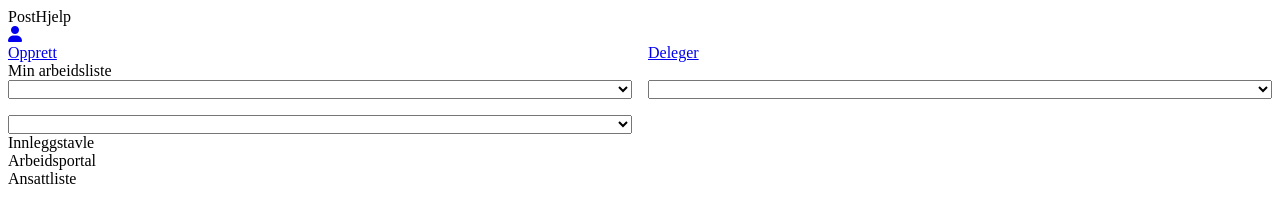
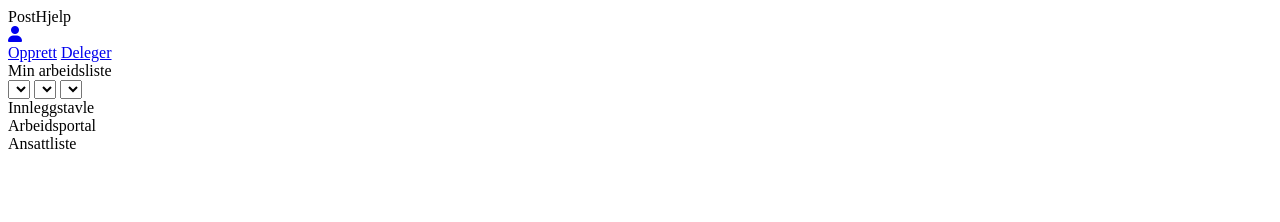
Before and after one commit to PostHjelp/PostHjelp.github.io, a website with bundled scripts: page html/arbeidsportal.html in a window 1280 px wide. Built offline with nearby package versions, Linux system fonts and the light colour scheme; no server answers.

Commit message:
style in arbeidsportal changed.

```diff
--- a/css/arbeidsportal.css
+++ b/css/arbeidsportal.css
@@ -7,6 +7,23 @@ section .my-work-header, .confirmation-messages-element, .work-btn {
     grid-gap: 1rem; /* Satt til det samme som i index, kanskje endre senere? */
 }
 
+.admin-btn-container {
+    display: grid;
+    grid-template-columns: 1fr 1fr;
+    grid-gap: 1rem;
+    width: 100%;
+    position: fixed;
+    bottom: 11.5%;
+    left: 50%;
+    transform: translateX(-50%);
+    border-radius: .5rem;
+    font-size: 1.1rem;
+    width: 80%;
+    justify-content: center;
+    align-items: center;
+    z-index: 1000; /* Ensures the button is above other content */
+}
+
 #add-work-btn {
     border-radius: .5rem;
     display: none;
@@ -14,9 +31,9 @@ section .my-work-header, .confirmation-messages-element, .work-btn {
     text-align: center;
     text-decoration: none;
     color: white;
-    font-size: 2rem;
-    padding-top: 1rem;
-    padding-bottom: 1rem;
+    font-size: 1.1rem;
+    padding-top: .8rem;
+    padding-bottom: .8rem;
     justify-content: center;
     align-items: center;
     box-shadow: 0 0 10px rgba(0, 0, 0, 0.1);
@@ -29,7 +46,7 @@ section .my-work-header, .confirmation-messages-element, .work-btn {
     text-align: center;
     text-decoration: none;
     color: black;
-    font-size: 2rem;
+    font-size: 1.2rem;
     padding-top: 1rem;
     padding-bottom: 1rem;
     justify-content: center;
@@ -148,12 +165,12 @@ section .my-work-header, .confirmation-messages-element, .work-btn {
 
 #work-container {
     display: grid;
-    grid-gap: 2rem;
+    grid-gap: 1.35rem;
 }
 
 #my-work-container {
     display: none;
-    grid-gap: 2rem;
+    grid-gap: 1.35rem;
     padding-bottom: 1rem;
 }
 
@@ -161,7 +178,7 @@ section .my-work-header, .confirmation-messages-element, .work-btn {
     border-radius: .5rem;
     position: relative;
     display: grid;
-    grid-gap: 1rem;
+    grid-gap: .7rem;
     text-align: center;
     background-color: #ededed;
     padding-bottom: 0;
@@ -174,10 +191,10 @@ section .my-work-header, .confirmation-messages-element, .work-btn {
     border-top-left-radius: .5rem;
     border-top-right-radius: .5rem;
     font-weight: bold;
-    font-size: 2rem;
+    font-size: 1.5rem;
     color: black;
-    padding-top: 1rem;
-    padding-bottom: 1rem;
+    padding-top: .85rem;
+    padding-bottom: .85rem;
 }
 
 .taken-work-header {
@@ -189,21 +206,17 @@ section .my-work-header, .confirmation-messages-element, .work-btn {
 }
 
 .work-underheader{
-    font-size: 1.5rem;
+    font-size: 1rem;
 }
 
 .work-underheader-place{
     font-weight: bold;
 }
 
-.work-baskets {
-    font-size: 1.5rem;
-}
-
 .work-btn {
     padding-top: .5rem;
     padding-bottom: .5rem;
-    font-size: 1.75rem;
+    font-size: 1.25rem;
     border: none;
     border-radius: 0;
     color: #f7f7f7;
@@ -236,8 +249,14 @@ section .my-work-header, .confirmation-messages-element, .work-btn {
     border-radius: .5rem;
 }
 
+.work-sort-container {
+    display: grid;
+    grid-template-columns: 1fr 1fr 1fr;
+    grid-gap: .5rem;
+}
+
 #work-sort, #work-sort-pip, #work-sort-place {
-    font-size: 1.5rem;
+    font-size: .9rem;
     border-radius: none;
     background-color: #ededed;
     border: .3rem #ededed;
@@ -249,10 +268,6 @@ section .my-work-header, .confirmation-messages-element, .work-btn {
     padding-bottom: .5rem;
     border-radius: .5rem;
     box-shadow: 0 0 10px rgba(0, 0, 0, 0.1);
-}
-
-#work-sort-place {
-    grid-column: span 2;
 }
 
 #work-sort:focus, #work-sort:focus {
--- a/html/arbeidsportal.html
+++ b/html/arbeidsportal.html
@@ -28,13 +28,13 @@
             <div class="spinner"></div>
         </div>
         <section id="arbeidsportal-main">
-            <div style="display: grid; grid-template-columns: 1fr 1fr; grid-gap: 1rem;" class="admin-only">
+            <div class="admin-btn-container" class="admin-only">
                 <a href="arbeidsadministrasjon.html" id="add-work-btn" class="admin-only">Opprett</a>
                 <a href="arbeidsbekreftelse.html" id="add-work-btn" class="admin-only">Deleger</a>
             </div>
             <div id="my-work-btn">Min arbeidsliste</div>
             <div id="my-work-container"></div>
-            <div style="display: grid; grid-template-columns: 1fr 1fr; grid-gap: 1rem">
+            <div class="work-sort-container">
                 <select id="work-sort-place"></select>
                 <select id="work-sort"></select>
                 <select id="work-sort-pip"></select>
```
Also changed, not shown: css/innlegg.css (+9 -3 lines), index.html (+1 -1 lines).
